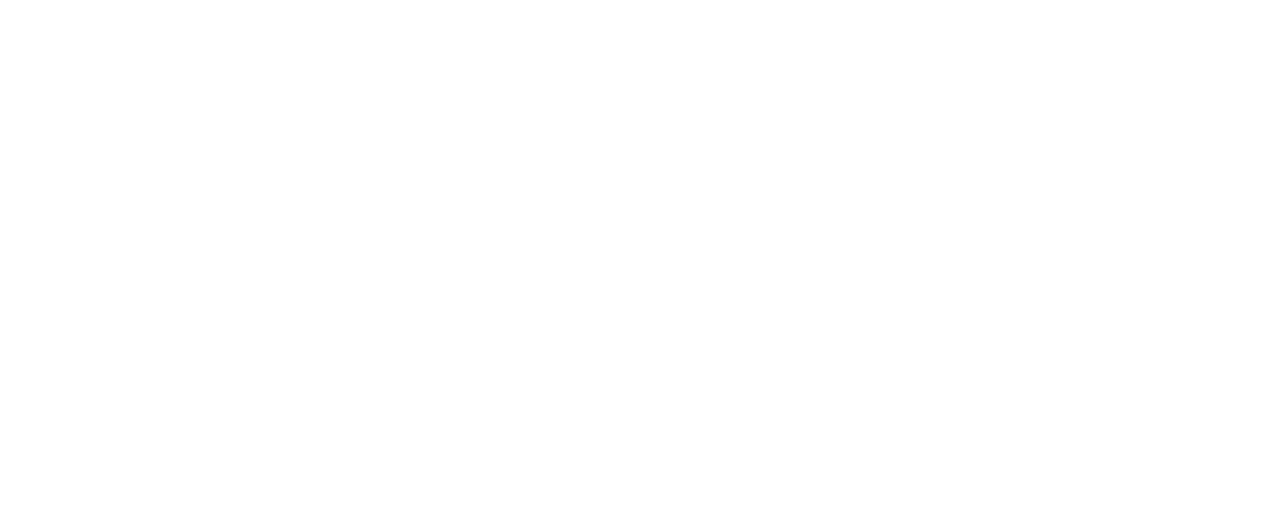
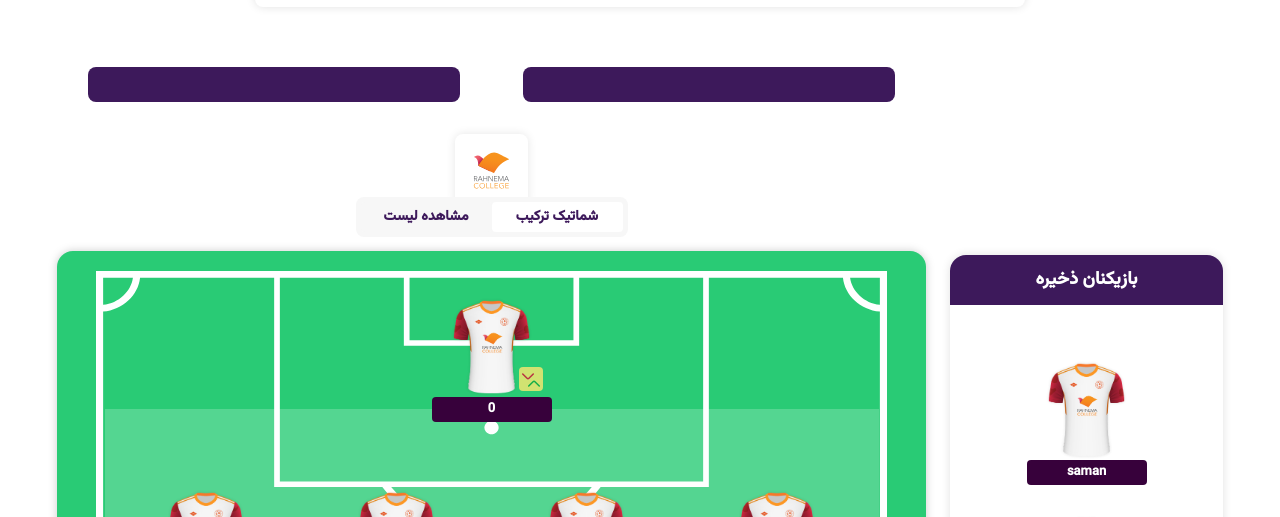
Before and after one commit to Saman-7/football-fantasy, a React (Create React App) app: page /main/transfers in a window 1280 px wide. Before the commit this address had no page. Shown: the part 283-800 px from the top of the page. Built offline with nearby package versions, Linux system fonts and the light colour scheme; no server answers.

Commit message:
Dysign transfers page

```diff
--- a/src/App.tsx
+++ b/src/App.tsx
@@ -3,6 +3,7 @@
 import { BrowserRouter as Router, Routes, Route } from "react-router-dom"
 import LoadingMain from "./components/loading/LoadingMain"
 import EventPage from "./pages/EventsPage"
+import TransfersPage from "./pages/TransfersPage"
 
 const LoginLayout = lazy(() => import("./components/Login/LoginLayout"))
 const MainPageLayout = lazy(
@@ -36,6 +37,7 @@
             }
           >
             <Route path="/main/my-team" element={<MyTeamPage />} />
+            <Route path="/main/transfers" element={<TransfersPage />} />
             <Route path="/main/events" element={<EventPage />} />
           </Route>
 
--- a/src/components/MainPage/MainPageLayout.styled.ts
+++ b/src/components/MainPage/MainPageLayout.styled.ts
@@ -17,5 +17,6 @@
     display: flex;
     justify-content: space-between;
     align-items: center;
+    margin-top: 40px;
   }
 `
--- a/src/components/MainPage/MyTeamPage/MatchweekStatus/MatchweekStatus.styled.ts
+++ b/src/components/MainPage/MyTeamPage/MatchweekStatus/MatchweekStatus.styled.ts
@@ -1,18 +1,19 @@
-import styled from "styled-components";
+import styled from "styled-components"
 
 export const MatchweekStatusContainer = styled.div`
   grid-area: week;
-  width: 29.5rem;
-  height: 2.1875rem;
+  /* width: 29.5rem;
+  height: 2.1875rem; */
+  height: 35px;
+  width: 372px;
   background: #3d195b;
   border-radius: 0.5rem;
   display: flex;
   align-items: center;
   justify-content: space-around;
   margin: auto;
-  margin-bottom: 40px;
   word-spacing: 1px;
-`;
+`
 
 export const MatchweekDateContainer = styled.div`
   & span {
@@ -20,7 +21,7 @@
     font-size: 14px;
     color: #f7f7f7;
   }
-`;
+`
 
 export const MatchweekNumberContainer = styled.div`
   & span {
@@ -28,4 +29,4 @@
     font-size: 1rem;
     color: #00ff87;
   }
-`;
+`
--- a/src/components/MainPage/TransfersPage/PitchTransfer/PitchTransfer.styled.ts
+++ b/src/components/MainPage/TransfersPage/PitchTransfer/PitchTransfer.styled.ts
@@ -10,6 +10,7 @@
   align-items: flex-end;
   filter: drop-shadow(0px 0px 4px rgba(0, 0, 0, 0.2));
   border-radius: 16px;
+  margin-top: 14px;
 
   & .line-pitch {
     position: absolute;
--- a/src/components/MainPage/TransfersPage/SubstitutePlayers/SubstitutePlayers.styled.ts
+++ b/src/components/MainPage/TransfersPage/SubstitutePlayers/SubstitutePlayers.styled.ts
@@ -5,6 +5,7 @@
   width: 273px;
   border-radius: 16px 16px 0px 0px;
   box-shadow: 0px 0px 10px rgba(0, 0, 0, 0.12);
+  margin-left: 24px;
 
   & .title-head {
     height: 50px;
--- /dev/null
+++ b/src/pages/TransfersPage.tsx
@@ -0,0 +1,48 @@
+import styled from "styled-components"
+import MatchweekStatus from "../components/MainPage/MyTeamPage/MatchweekStatus/MatchweekStatus"
+import ViewSwitcher from "../components/MainPage/MyTeamPage/ViewSwitcher/ViewSwitcher"
+import PitchTransfer from "../components/MainPage/TransfersPage/PitchTransfer/PitchTransfer"
+import SubstitutePlayers from "../components/MainPage/TransfersPage/SubstitutePlayers/SubstitutePlayers"
+import { PAGE_VIEW_SWITCHER } from "./MyTeamPage"
+
+const TransfersPageContainer = styled.div`
+  display: flex;
+  justify-content: center;
+  align-items: flex-end;
+  margin-bottom: 50px;
+
+  & .main {
+    display: flex;
+    flex-direction: column;
+    justify-content: space-between;
+
+    & .match-week-status {
+      margin-bottom: 22px;
+      margin-top: 20px;
+      display: flex;
+      justify-content: space-between;
+      align-items: center;
+    }
+  }
+`
+
+const TransfersPage = () => {
+  return (
+    <TransfersPageContainer>
+      <SubstitutePlayers />
+      <div className="main">
+        <div className="match-week-status">
+          <MatchweekStatus />
+          <MatchweekStatus />
+        </div>
+        <ViewSwitcher
+          typePage={PAGE_VIEW_SWITCHER.pitch}
+          changePage={() => {}}
+        />
+        <PitchTransfer />
+      </div>
+    </TransfersPageContainer>
+  )
+}
+
+export default TransfersPage
```
